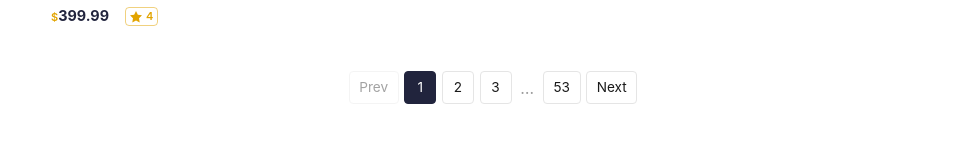
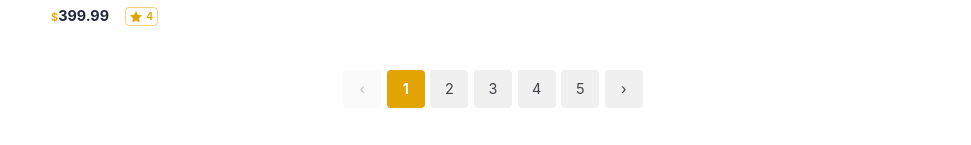
Before and after one commit to ThanhTris/-Sun-Asterisk---TI-Training, a React (Vite) app in the folder algolia-ecommerce-search/frontend/: page / in a window 1280 px wide. Shown: the part 3263-3408 px from the top of the page, without its empty margins (309-1280 px from the left). Built offline with nearby package versions, Linux system fonts and the light colour scheme.

Commit message:
feat(frontend): match pagination styling and fix page-window edges

```diff
--- a/algolia-ecommerce-search/frontend/src/components/Pagination.tsx
+++ b/algolia-ecommerce-search/frontend/src/components/Pagination.tsx
@@ -5,12 +5,12 @@ interface PaginationProps {
 }
 
 const buttonBaseClasses =
-  'min-w-8 cursor-pointer rounded border px-[0.6rem] py-[0.35rem] text-[0.85rem] disabled:cursor-not-allowed disabled:opacity-40';
+  'flex h-[38px] w-[38px] cursor-pointer items-center justify-center rounded text-[0.9rem] disabled:cursor-not-allowed disabled:opacity-[0.33]';
 
 function buttonStateClasses(isActive: boolean) {
   return isActive
-    ? 'border-primary bg-primary text-white'
-    : 'border-[#e5e5e5] bg-white enabled:hover:bg-[#eceef1]';
+    ? 'bg-accent font-bold text-white'
+    : 'bg-[rgba(65,66,71,0.08)] font-normal text-[#414247]';
 }
 
 export function Pagination({ page, totalPages, onPageChange }: PaginationProps) {
@@ -18,56 +18,59 @@ export function Pagination({ page, totalPages, onPageChange }: PaginationProps)
 
   const pages = getPageNumbers(page, totalPages);
 
+  function goToPage(p: number) {
+    onPageChange(p);
+    window.scrollTo({ top: 0, behavior: 'smooth' });
+  }
+
   return (
     <nav className="mt-8 mb-4 flex items-center justify-center gap-[0.35rem]" aria-label="Pagination">
       <button
         type="button"
+        aria-label="Previous Page"
         className={`${buttonBaseClasses} ${buttonStateClasses(false)}`}
         disabled={page <= 1}
-        onClick={() => onPageChange(page - 1)}
+        onClick={() => goToPage(page - 1)}
       >
-        Prev
+        ‹
       </button>
 
-      {pages.map((p, i) =>
-        p === 'ellipsis' ? (
-          <span key={`ellipsis-${i}`} className="px-[0.2rem] py-[0.35rem] text-[#999]">
-            …
-          </span>
-        ) : (
+      {pages.map((p) => (
         <button
           key={p}
           type="button"
+          aria-label={`Page ${p}`}
           className={`${buttonBaseClasses} ${buttonStateClasses(p === page)}`}
-            onClick={() => onPageChange(p)}
+          onClick={() => goToPage(p)}
         >
           {p}
         </button>
-        )
-      )}
+      ))}
 
       <button
         type="button"
+        aria-label="Next Page"
         className={`${buttonBaseClasses} ${buttonStateClasses(false)}`}
         disabled={page >= totalPages}
-        onClick={() => onPageChange(page + 1)}
+        onClick={() => goToPage(page + 1)}
       >
-        Next
+        ›
       </button>
     </nav>
   );
 }
 
-function getPageNumbers(page: number, totalPages: number): (number | 'ellipsis')[] {
-  const delta = 2;
-  const pages: (number | 'ellipsis')[] = [];
+function getPageNumbers(page: number, totalPages: number): number[] {
+  const windowSize = 5;
 
-  for (let i = 1; i <= totalPages; i++) {
-    if (i === 1 || i === totalPages || (i >= page - delta && i <= page + delta)) {
+  let start = totalPages <= windowSize ? 1 : Math.max(1, page - 2);
+  start = Math.min(start, totalPages - windowSize + 1);
+  start = Math.max(1, start);
+  const end = Math.min(totalPages, start + windowSize - 1);
+
+  const pages: number[] = [];
+  for (let i = start; i <= end; i++) {
     pages.push(i);
-    } else if (pages[pages.length - 1] !== 'ellipsis') {
-      pages.push('ellipsis');
-    }
   }
 
   return pages;
```
Lines whose indentation alone changed are shown as unchanged.
